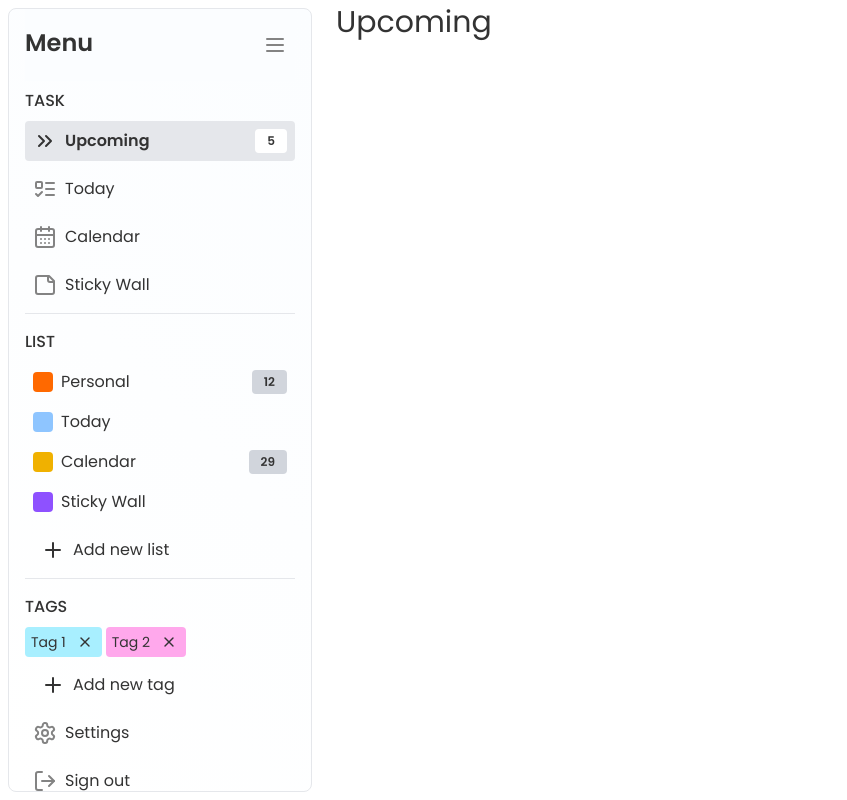
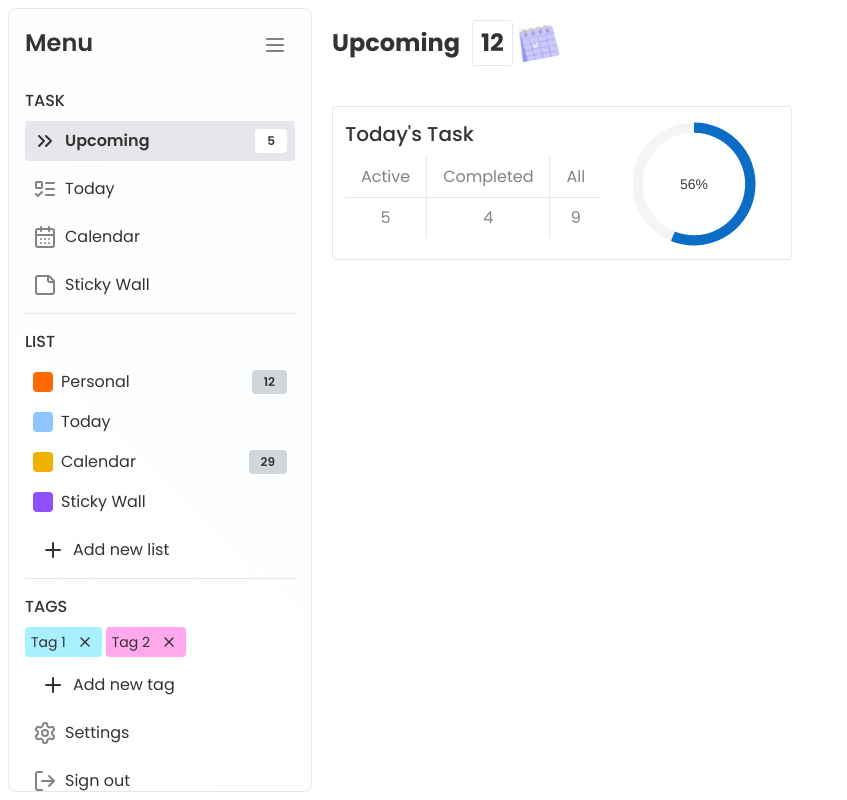
Before and after one commit to lioncio1229/my-todo, a Next.js app: page /main in a window 1280 px wide. Shown: the whole page, without its empty margins (0-847 px from the left). Built offline with nearby package versions, Linux system fonts and the light colour scheme.

Commit message:
Add TodaysTaskCardAnalytics with chart  integration

```diff
--- a/package.json
+++ b/package.json
@@ -10,10 +10,12 @@
   },
   "dependencies": {
     "@ctrl/tinycolor": "^4.1.0",
+    "apexcharts": "^4.7.0",
     "clsx": "^2.1.1",
     "lucide-react": "^0.509.0",
     "next": "15.3.2",
     "react": "^19.0.0",
+    "react-apexcharts": "^1.7.0",
     "react-colorful": "^5.6.1",
     "react-dom": "^19.0.0"
   },
--- a/src/app/globals.css
+++ b/src/app/globals.css
@@ -1,6 +1,7 @@
 @import "tailwindcss";
 
 @custom-variant dark (&:where([data-theme=dark], [data-theme=dark] *));
+@custom-variant cell (& :where(th,td));
 
 @theme {
     --color-primary-main: #0b6dc5;
--- /dev/null
+++ b/src/app/main/(upcoming)/components/todays-task-card-analytics.tsx
@@ -0,0 +1,74 @@
+"use client";
+
+import Chart from "react-apexcharts";
+import Paper from "@/components/ui/paper";
+
+type Props = {
+    active?: number;
+    completed?: number;
+};
+
+export default function TodaysTaskCardAnalytics({
+    active = 5,
+    completed = 4,
+}: Props) {
+    return (
+        <Paper className="flex gap-2 p-3">
+            <div>
+                <h3 className="mb-2 font-medium">Today's Task</h3>
+                <table className="cell:px-4 cell:py-2 text-secondary-text cell:font-normal cell:text-center w-full">
+                    <tr>
+                        <th className="border-r-1 border-b-1 border-gray-200">
+                            Active
+                        </th>
+                        <th className="border-r-1 border-b-1 border-gray-200">
+                            Completed
+                        </th>
+                        <th className="border-b-1 border-gray-200">All</th>
+                    </tr>
+                    <tr>
+                        <td className="border-r-1 border-gray-200">{active}</td>
+                        <td className="border-r-1 border-gray-200">
+                            {completed}
+                        </td>
+                        <td>{active + completed}</td>
+                    </tr>
+                </table>
+            </div>
+            <Chart
+                options={{
+                    grid: {
+                        padding: {
+                            top: -20,
+                            bottom: -25,
+                        },
+                    },
+                    plotOptions: {
+                        radialBar: {
+                            hollow: {
+                                size: "60%",
+                            },
+                            dataLabels: {
+                                name: {
+                                    show: false,
+                                },
+                                value: {
+                                    offsetY: 5,
+                                    show: true,
+                                },
+                            },
+                        },
+                    },
+                    fill: {
+                        type: "solid",
+                        colors: ["var(--color-primary-main)"],
+                    },
+                }}
+                series={[Math.round((active / (active + completed)) * 100)]}
+                type="radialBar"
+                width={170}
+                height={170}
+            />
+        </Paper>
+    );
+}
--- /dev/null
+++ b/src/app/main/(upcoming)/layout.tsx
@@ -0,0 +1,5 @@
+import PageWrapper from "@/components/layout/page-wrapper";
+
+export default function Layout({ children }: { children: React.ReactNode }) {
+    return <PageWrapper>{children}</PageWrapper>;
+}
--- a/src/app/main/(upcoming)/page.tsx
+++ b/src/app/main/(upcoming)/page.tsx
@@ -1,7 +1,26 @@
+import Image from "next/image";
+import TodaysTaskCardAnalytics from "./components/todays-task-card-analytics";
+
 export default function Page() {
     return (
-        <div className="pl-4">
-            <h1>Upcoming</h1>
-        </div>
+        <>
+            <div className="flex items-center gap-3 py-2 font-bold">
+                <h2>Upcoming</h2>
+                <div className="flex items-center">
+                    <h2 className="rounded-sm border-1 border-gray-200 px-2 py-1">
+                        12
+                    </h2>
+                    <Image
+                        src="/calendar.svg"
+                        alt="Calendar"
+                        width={50}
+                        height={50}
+                    />
+                </div>
+            </div>
+            <div className="flex">
+                <TodaysTaskCardAnalytics />
+            </div>
+        </>
     );
 }
--- /dev/null
+++ b/src/components/layout/page-wrapper.tsx
@@ -0,0 +1,5 @@
+type Props = { children: React.ReactNode };
+
+export default function PageWrapper({ children }: Props) {
+    return <div className="space-y-8 p-3">{children}</div>;
+}
--- a/src/components/shared/title-color-picker.tsx
+++ b/src/components/shared/title-color-picker.tsx
@@ -33,6 +33,7 @@ function CustomColorPicker({
 }) {
     return (
         <Card
+            elevation={4}
             title="Custom"
             titleIcon={<Palette size={20} className="text-secondary-text" />}
             headerAction={
--- a/src/components/ui/card.tsx
+++ b/src/components/ui/card.tsx
@@ -1,4 +1,5 @@
 import clsx from "clsx";
+import Paper, { Elevation } from "./paper";
 
 type CardProps = {
     title?: React.ReactNode;
@@ -11,7 +12,7 @@ type CardProps = {
     footerBorder?: boolean;
     cardPadding?: number | string;
     childrenPadding?: number | string;
-    className?: string;
+    elevation?: Elevation;
     children?: React.ReactNode;
 };
 
@@ -26,17 +27,12 @@ export default function Card({
     footerBorder = true,
     cardPadding = 0,
     childrenPadding = 4,
-    className,
+    elevation,
     children,
 }: CardProps) {
     return (
-        <div
-            style={{ padding: cardPadding }}
-            className={clsx(
-                "rounded-sm border-1 border-gray-200 bg-white shadow-lg",
-                { className },
-            )}
-        >
+        <Paper elevation={elevation}>
+            <div style={{ padding: cardPadding }}>
                 {(title || headerAction) && (
                     <div
                         style={{ padding: headerPadding }}
@@ -67,5 +63,6 @@ export default function Card({
                     </div>
                 )}
             </div>
+        </Paper>
     );
 }
--- /dev/null
+++ b/src/components/ui/paper.tsx
@@ -0,0 +1,32 @@
+import clsx from "clsx";
+
+export type Elevation = 0 | 1 | 2 | 3 | 4 | 5;
+
+type Props = {
+    children?: React.ReactNode;
+    elevation?: Elevation;
+    className?: string;
+};
+
+export default function Paper({ elevation = 0, className, children }: Props) {
+    const elevationClasses = {
+        0: "shadow-none",
+        1: "shadow-xs",
+        2: "shadow-sm",
+        3: "shadow-md",
+        4: "shadow-lg",
+        5: "shadow-2xl",
+    };
+
+    return (
+        <div
+            className={clsx(
+                "rounded-sm border-1 border-gray-200 bg-white shadow-lg",
+                elevationClasses[elevation],
+                className,
+            )}
+        >
+            {children}
+        </div>
+    );
+}
```
Also changed, not shown: public/calendar.svg (added), 1 other file (tests, documents, lock files or other folders). Lines whose indentation alone changed are shown as unchanged.
